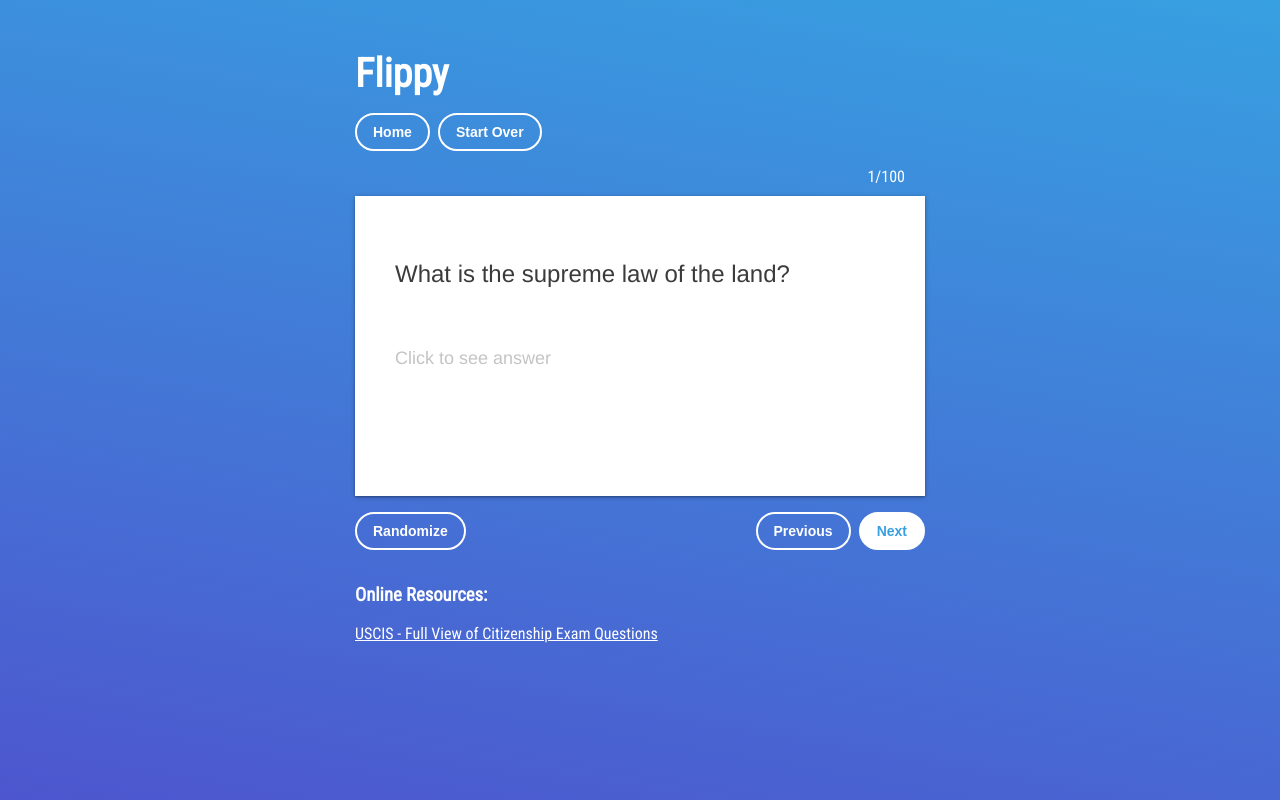
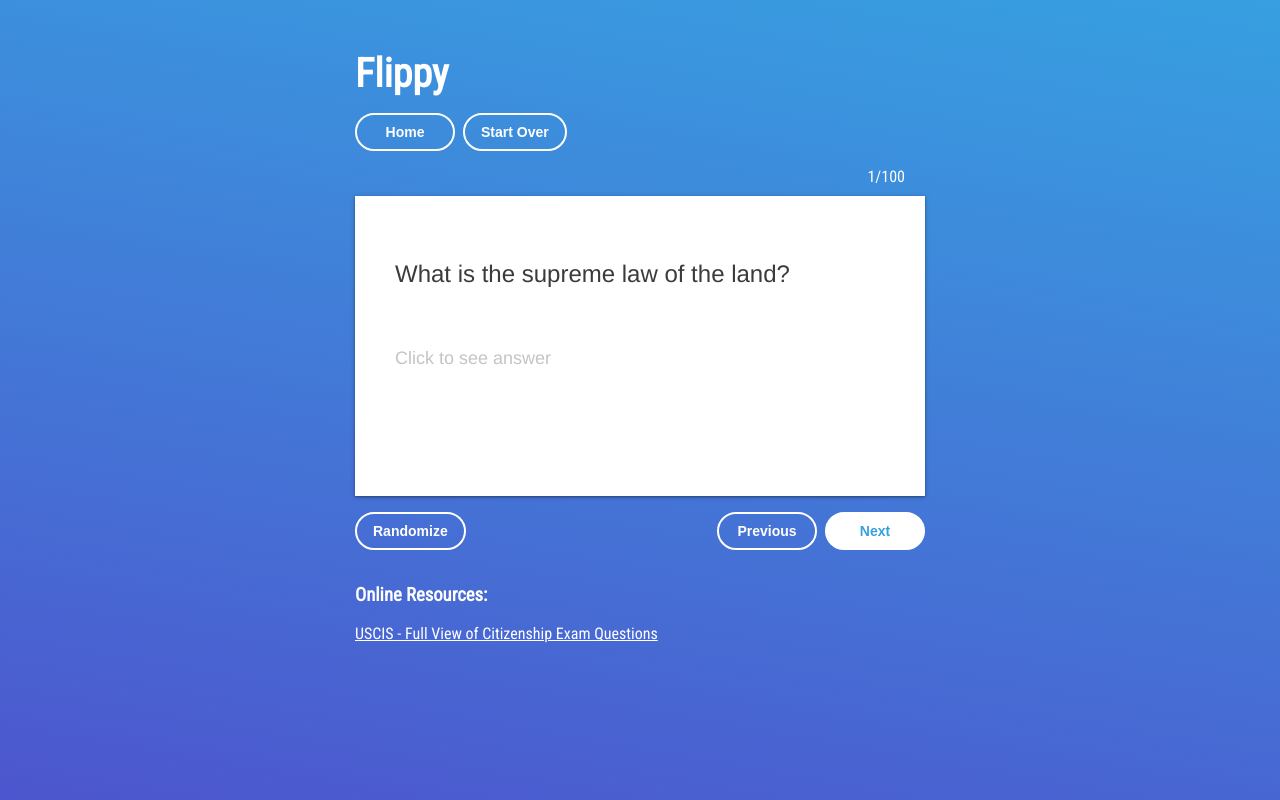
Before and after one commit to loucilvr/Flippy, a React (Create React App) app: page /study in a window 1280 px wide. Built offline with nearby package versions, Linux system fonts and the light colour scheme.

Commit message:
minor button style change

```diff
--- a/src/components/Button/Button.css
+++ b/src/components/Button/Button.css
@@ -1,4 +1,5 @@
 .primary {
+  min-width: 100px;
   height: 38px;
   font-size: 14px;
   border-radius: 34px;
@@ -17,6 +18,7 @@
 }
 
 .secondary {
+  min-width: 100px;
   height: 38px;
   font-size: 14px;
   border-radius: 34px;
```
